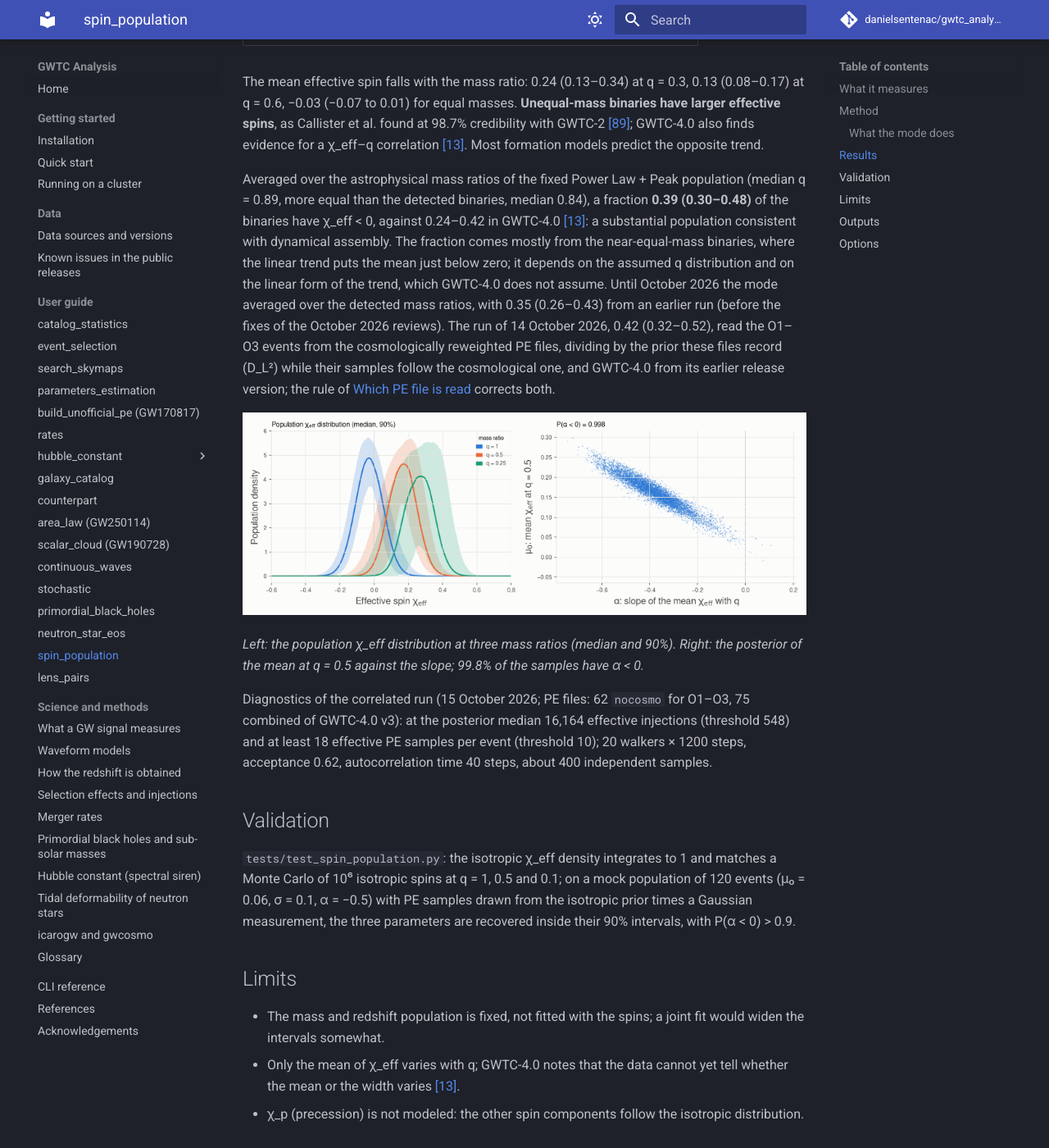
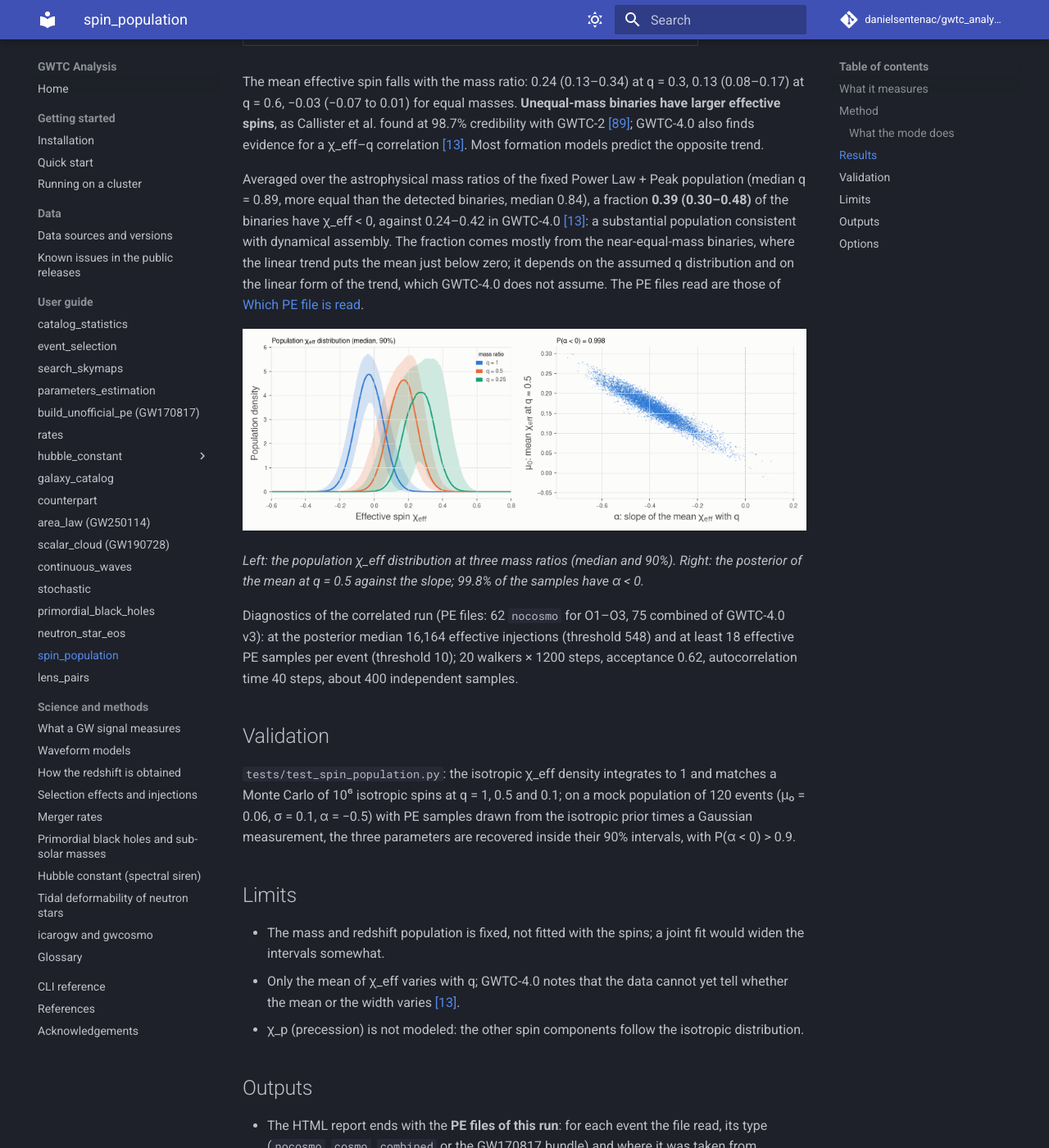
Before and after one commit to danielsentenac/gwtc_analysis, an MkDocs documentation site: the page built from docs/modes/spin-population.md, in a window 1280 px wide and 1400 px high, scrolled down 2793 px. Shown: the whole window at 82% size. Built offline with MkDocs 1.6.1 and Material for MkDocs 9.7.7, drawn with Linux system fonts in a browser that asks for light colours; comment, search, counter and statistics services are not loaded.

Commit message:
docs lens_pairs: step 5 display formula rendered (a line starting with "+" made it a list item), Results subsection in the validation; dated runs removed from lens_pairs, spin_population, hubble_constant_bright, spectral_siren; scalar_cloud figure alt text without LaTeX
Co-Authored-By: Claude Opus 5.5 <noreply@anthropic.com>

```diff
--- a/docs/modes/spin-population.md
+++ b/docs/modes/spin-population.md
@@ -109,18 +109,14 @@ than the detected binaries, median 0.84), a fraction **0.39 (0.30–0.48)** of t
 0.24–0.42 in GWTC-4.0 [\[13\]](../references.md#ref-13): a substantial population consistent with dynamical
 assembly. The fraction comes mostly from the near-equal-mass binaries, where the linear trend puts the mean just
 below zero; it depends on the assumed q distribution and on the linear form of the trend, which GWTC-4.0 does not
-assume. Until October 2026 the mode averaged over the detected mass ratios, with 0.35 (0.26–0.43) from an
-earlier run (before the fixes of the October 2026 reviews). The run of 14 October 2026, 0.42 (0.32–0.52), read the
-O1–O3 events from the cosmologically reweighted PE files, dividing by the prior these files record (D_L²) while
-their samples follow the cosmological one, and GWTC-4.0 from its earlier release version; the rule of
-[Which PE file is read](../data-sources.md#which-pe-file-is-read) corrects both.
+assume. The PE files read are those of [Which PE file is read](../data-sources.md#which-pe-file-is-read).
 
 ![BBH chi_eff population](../img/modes/spin_population.png)
 
 *Left: the population χ_eff distribution at three mass ratios (median and 90%). Right: the posterior of the
 mean at q = 0.5 against the slope; 99.8% of the samples have α < 0.*
 
-Diagnostics of the correlated run (15 October 2026; PE files: 62 `nocosmo` for O1–O3, 75 combined of GWTC-4.0
+Diagnostics of the correlated run (PE files: 62 `nocosmo` for O1–O3, 75 combined of GWTC-4.0
 v3): at the posterior median 16,164 effective injections (threshold 548) and at least 18 effective PE samples per
 event (threshold 10); 20 walkers × 1200 steps, acceptance 0.62, autocorrelation time 40 steps, about 400
 independent samples.
```
Also changed, not shown: docs/modes/hubble-constant-bright.md (+1 -2 lines), docs/modes/lens-pairs.md (+10 -6 lines), docs/modes/scalar-cloud.md (+1 -1 lines), docs/science/spectral-siren.md (+1 -1 lines).
